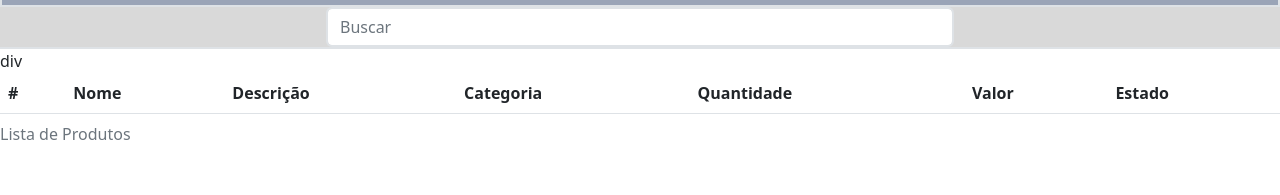
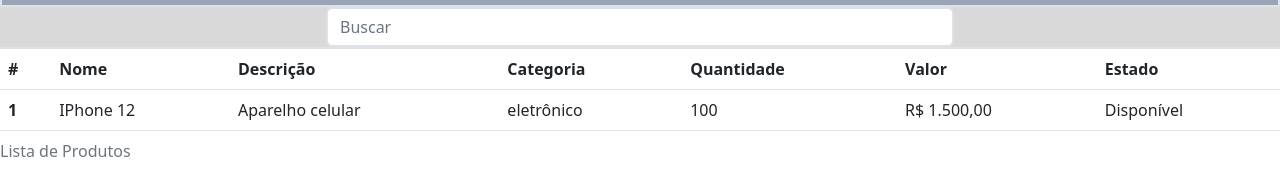
Before and after one commit to gcttws/ProgramacaoWeb, a website: page Projeto_Final/src/views/listagemProduto.html in a window 1280 px wide. Shown: the part 103-298 px from the top of the page. Drawn offline with nearby package versions, Linux system fonts and the light colour scheme; files that its build step writes are made by us from their sources.

Commit message:
tabela de listagem de produtos adicionada

```diff
--- a/Projeto_Final/src/views/listagemProduto.html
+++ b/Projeto_Final/src/views/listagemProduto.html
@@ -117,9 +117,11 @@
     <!--Search bar-->
     <!--Main-->
     <main>
-        div
+      <div class="table-responsive-sm">
         <table class="table table-hover">
-        <caption>Lista de Produtos</caption>
+          <caption>
+            Lista de Produtos
+          </caption>
           <thead>
             <tr>
               <th scope="col">#</th>
@@ -131,7 +133,19 @@
               <th scope="col">Estado</th>
             </tr>
           </thead>
+          <tbody>
+            <tr>
+              <th scope="row">1</th>
+              <td>IPhone 12</td>
+              <td>Aparelho celular</td>
+              <td>eletrônico</td>
+              <td>100</td>
+              <td>R$ 1.500,00</td>
+              <td>Disponível</td>
+            </tr>
+          </tbody>
         </table>
+      </div>
     </main>
     <!--/Main-->
   </body>
```
Lines whose indentation alone changed are shown as unchanged.
